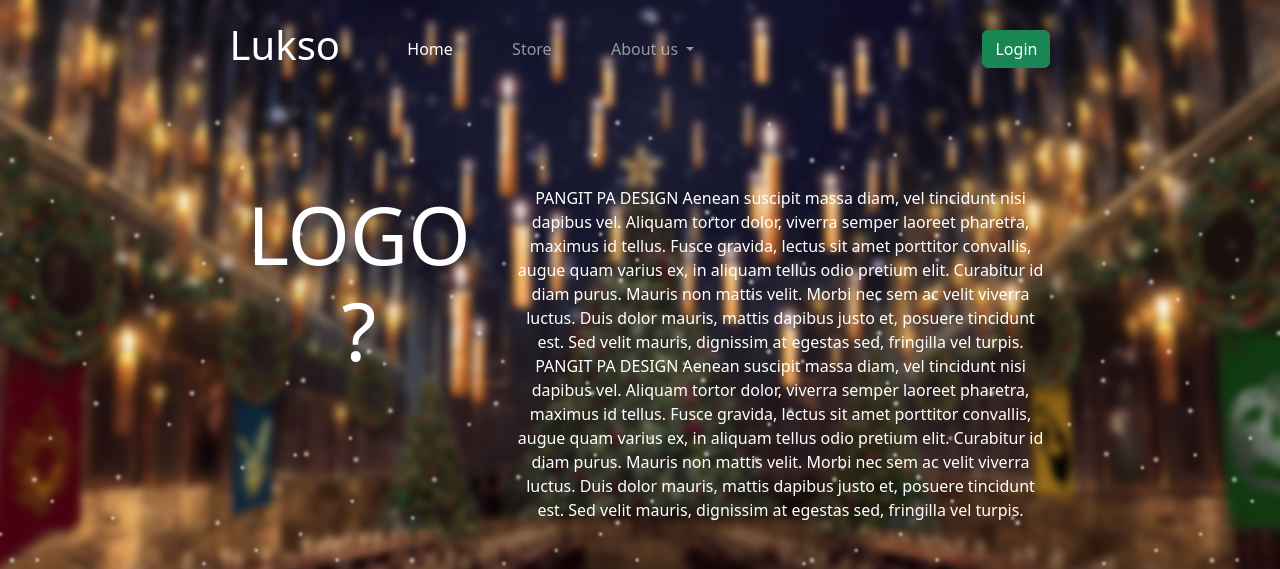
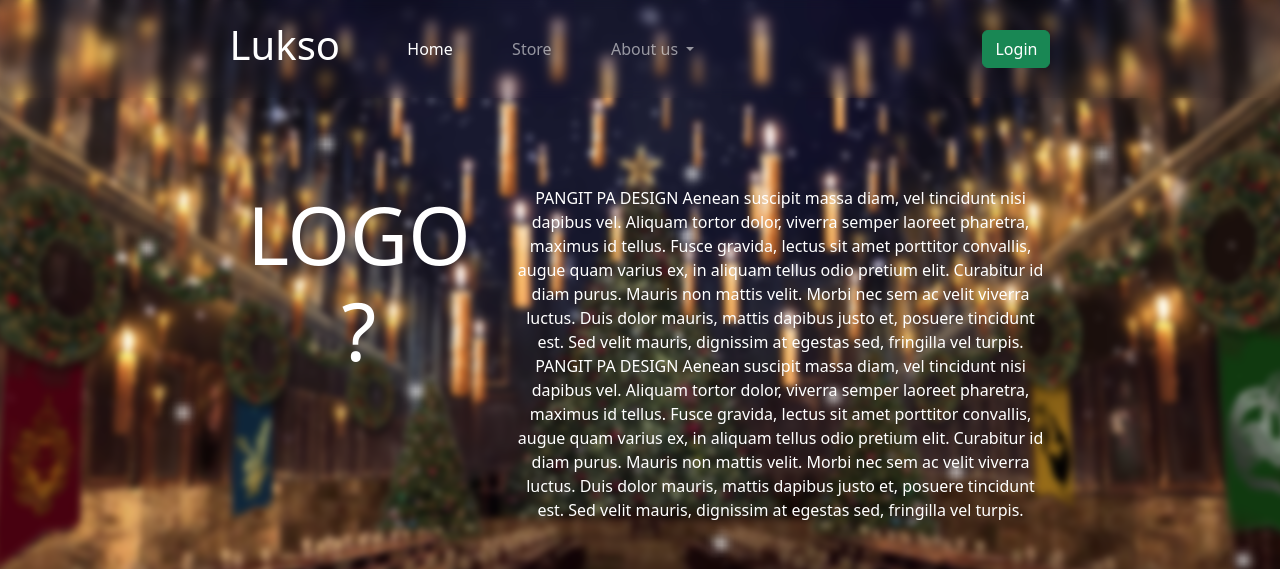
Before and after one commit to romeJG/final-project-for-IT0049, a CodeIgniter app: page /database/ in a window 1280 px wide. Shown: the top 569 px of the page. Run offline with CodeIgniter, Linux system fonts and the light colour scheme.

Commit message:
fexed snow backdrop

```diff
--- a/assets/css/home.css
+++ b/assets/css/home.css
@@ -4,7 +4,6 @@ body {
     background-repeat: no-repeat;
     background-position: center center;
     background-attachment: fixed;
-    backdrop-filter: blur(2px);
     overflow-x: hidden;
 
 }
@@ -42,6 +41,9 @@ body {
     height: 100%;
     z-index: -1;
     position: fixed;
+    background-size: cover;
+    background-position: center center;
+    background-attachment: fixed;
 
 
 }
```
